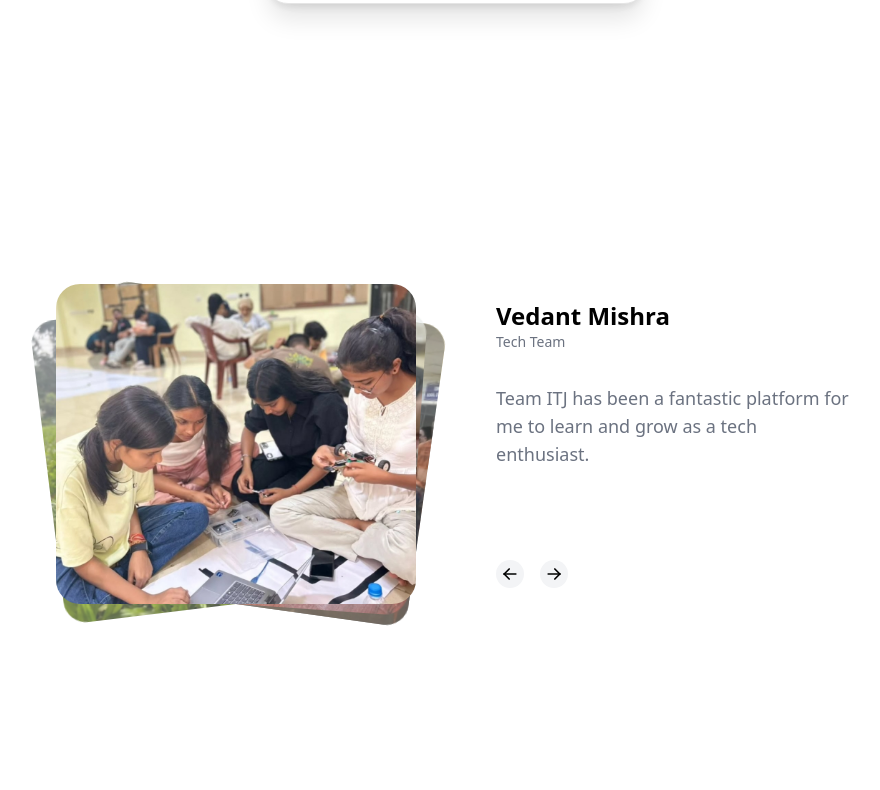
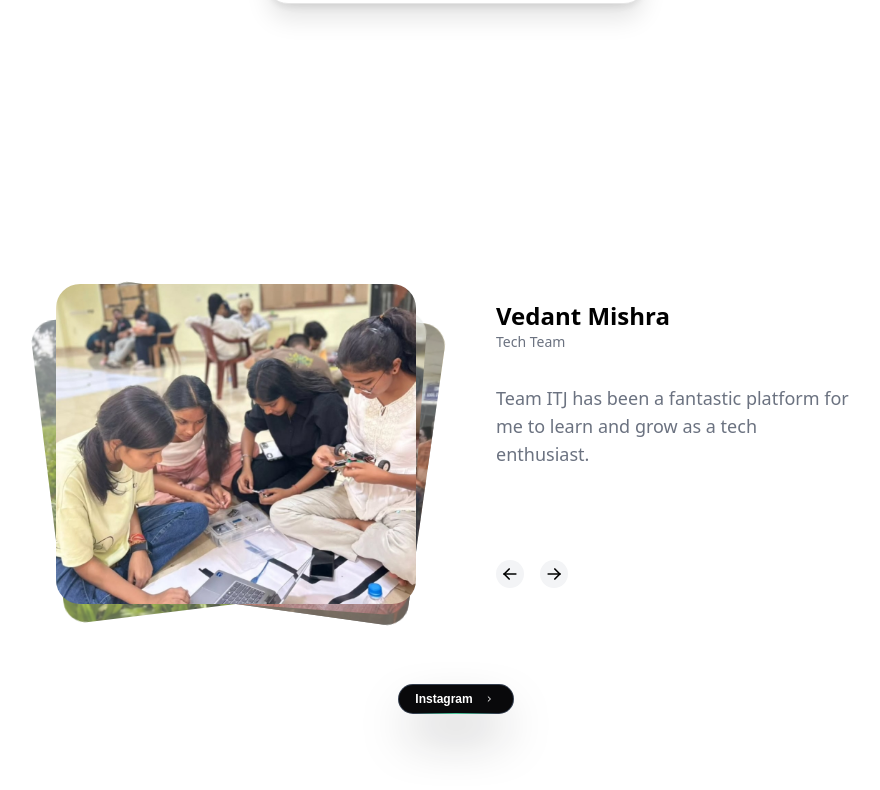
Before and after one commit to mdsahilnoob/team-itj, a Next.js app: page / in a window 1280 px wide. Shown: the part 1652-2442 px from the top of the page, without its empty margins (184-1064 px from the left). Built offline with nearby package versions, Linux system fonts and the light colour scheme.

Commit message:
added button

```diff
--- a/package.json
+++ b/package.json
@@ -18,6 +18,7 @@
     "next-themes": "^0.4.4",
     "react": "^19.0.0",
     "react-dom": "^19.0.0",
+    "react-element-to-jsx-string": "^15.0.0",
     "tailwind-merge": "^2.5.5"
   },
   "devDependencies": {
--- a/src/app/page.tsx
+++ b/src/app/page.tsx
@@ -1,4 +1,5 @@
 import { AnimatedTestimonialsDemo } from "@/components/AnimatedTestimonials";
+import ButtonBot from "@/components/ButtonBot";
 import { GlowingStarsBackgroundCardPreview } from "@/components/Cards";
 import { HeroHighlightDemo } from "@/components/HeroHighlight";
 import { CardStackDemo } from "@/components/MovingCards";
@@ -13,6 +14,7 @@
       <GlowingStarsBackgroundCardPreview />
       <CardStackDemo />
       <AnimatedTestimonialsDemo />
+      <ButtonBot />
     </main>
   );
 }
--- /dev/null
+++ b/src/components/ButtonBot.tsx
@@ -0,0 +1,38 @@
+'use client'
+
+function ButtonBot() {
+    const instagramURL = "https://www.instagram.com/teamitj/"
+
+  return (
+    <a href={instagramURL}
+        target="_blank" rel="noopener noreferrer"
+        className="bg-slate-800 no-underline group cursor-pointer relative shadow-2xl shadow-zinc-900 rounded-full p-px text-xs font-semibold leading-6  text-white inline-block">
+  <span className="absolute inset-0 overflow-hidden rounded-full">
+    <span className="absolute inset-0 rounded-full bg-[image:radial-gradient(75%_100%_at_50%_0%,rgba(56,189,248,0.6)_0%,rgba(56,189,248,0)_75%)] opacity-0 transition-opacity duration-500 group-hover:opacity-100" />
+  </span>
+  <div className="relative flex space-x-2 items-center z-10 rounded-full bg-zinc-950 py-0.5 px-4 ring-1 ring-white/10 ">
+    <span>
+      Instagram
+    </span>
+    <svg
+      fill="none"
+      height="16"
+      viewBox="0 0 24 24"
+      width="16"
+      xmlns="http://www.w3.org/2000/svg"
+    >
+      <path
+        d="M10.75 8.75L14.25 12L10.75 15.25"
+        stroke="currentColor"
+        strokeLinecap="round"
+        strokeLinejoin="round"
+        strokeWidth="1.5"
+      />
+    </svg>
+  </div>
+  <span className="absolute -bottom-0 left-[1.125rem] h-px w-[calc(100%-2.25rem)] bg-gradient-to-r from-emerald-400/0 via-emerald-400/90 to-emerald-400/0 transition-opacity duration-500 group-hover:opacity-40" />
+</a>
+  )
+}
+
+export default ButtonBot
--- /dev/null
+++ b/src/components/ui/tailwindcss-buttons.tsx
@@ -0,0 +1,28 @@
+"use client";
+import React from "react";
+import { IconClipboard } from "@tabler/icons-react";
+import { cn } from "@/lib/utils";
+
+export const ButtonsCard = ({
+  children,
+  className,
+  onClick,
+}: {
+  children?: React.ReactNode;
+  className?: string;
+  onClick?: () => void;
+}) => {
+  return (
+    <div
+      onClick={onClick}
+      className={cn(
+        "h-60 w-full bg-white rounded-xl border border-neutral-100 dark:bg-black dark:border-white/[0.2] hover:border-neutral-200 group/btn overflow-hidden relative flex items-center justify-center",
+        className
+      )}
+    >
+      <div className="absolute inset-0 dark:bg-dot-white/[0.1] bg-dot-black/[0.1]" />
+      <IconClipboard className="absolute top-2 right-2 text-neutral-300 group-hover/btn:block hidden h-4 w-4 transition duration-200" />
+      <div className="relative z-40">{children}</div>
+    </div>
+  );
+};
```
Also changed, not shown: 1 other file (tests, documents, lock files or other folders).
